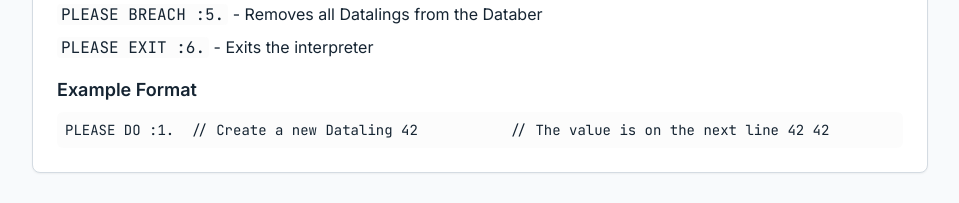
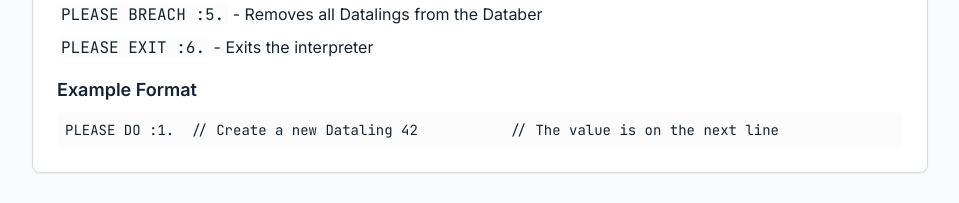
Before and after one commit to Wicin-134/HTCL-IDE, a React (Vite) app: page /docs in a window 1280 px wide. Shown: the part 1160-1363 px from the top of the page, without its empty margins (160-1119 px from the left). Built offline with nearby package versions, Linux system fonts and the light colour scheme.

Commit message:
Reverted to edit edt-7674cd84-ad83-4e0c-b2bc-c1855197b69a: "Visual edit in Lovable
Edited UI in Lovable"

```diff
--- a/src/pages/Docs.tsx
+++ b/src/pages/Docs.tsx
@@ -79,8 +79,8 @@ const Docs = () => {
                 <div>
                   <h3 className="text-lg font-semibold mb-2">Example Format</h3>
                   <div className="bg-secondary/20 p-2 rounded-md mt-2">
-                    <pre className="font-mono text-sm">PLEASE DO :1.  // Create a new Dataling 42           // The value is on the next line 42
-42           </pre>
+                    <pre className="font-mono text-sm">PLEASE DO :1.  // Create a new Dataling
+42           // The value is on the next line</pre>
                   </div>
                 </div>
               </div>
```
